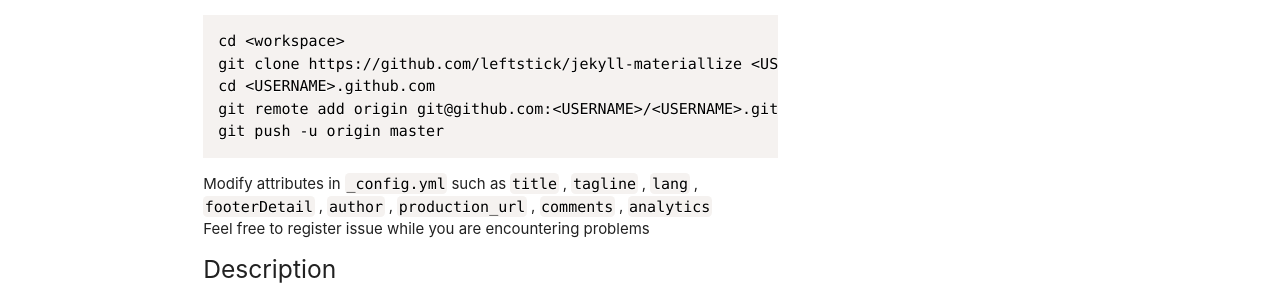
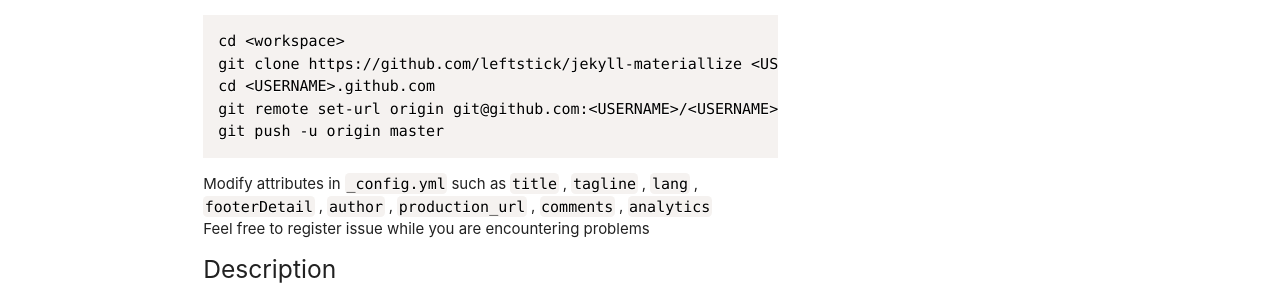
Before and after one commit to leftstick/jekyll-materiallize, a Jekyll site: the page built from _posts/2015-04-10-theme-introduction.md, in a window 1280 px wide. Shown: the part 735-1027 px from the top of the page. Built offline with Jekyll 4.4.1, drawn with Linux system fonts in a browser that asks for light colours; nearby versions of some CDN libraries; library files that are not in the unit come from our copies; comment, search, counter and statistics services are not loaded.

Commit message:
update docs

````diff
--- a/_posts/2015-04-10-theme-introduction.md
+++ b/_posts/2015-04-10-theme-introduction.md
@@ -37,7 +37,7 @@ A material flavor blog based on Jekyll-Bootstrap.
 cd <workspace>
 git clone https://github.com/leftstick/jekyll-materiallize <USERNAME>.github.io
 cd <USERNAME>.github.com
-git remote add origin git@github.com:<USERNAME>/<USERNAME>.github.io.git
+git remote set-url origin git@github.com:<USERNAME>/<USERNAME>.github.io.git
 git push -u origin master
 ```
 
````
